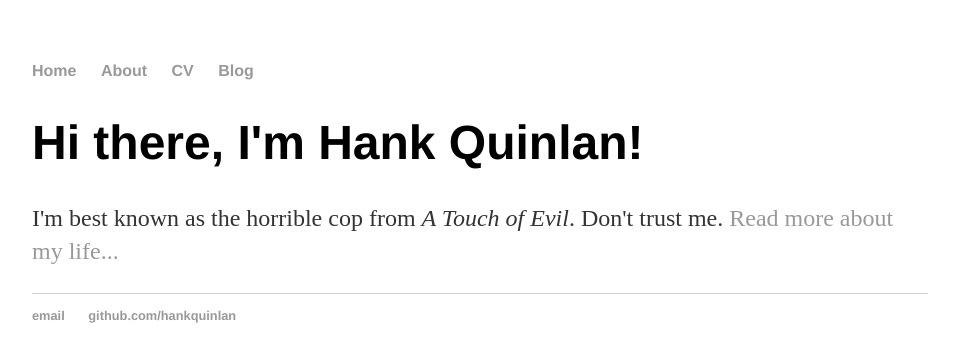
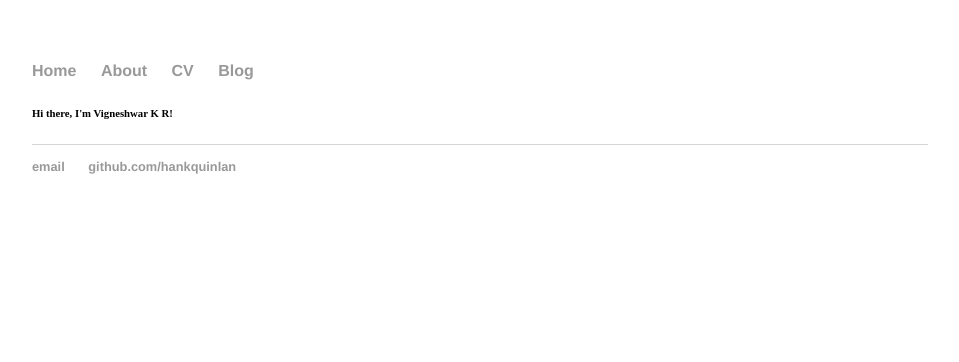
Before and after one commit to ToastCoder/toastcoder.github.io, a Jekyll site: the page built from index.html, in a window 1280 px wide. Shown: the top 362 px of the page, without its empty margins (160-1119 px from the left). Built offline with Jekyll 4.4.1, drawn with Linux system fonts in a browser that asks for light colours.

Commit message:
Update index.html

```diff
--- a/index.html
+++ b/index.html
@@ -4,6 +4,5 @@ title: Hank Quinlan, Horrible Cop
 ---
 
 		<div class="blurb">
-			<h1>Hi there, I'm Hank Quinlan!</h1>
-			<p>I'm best known as the horrible cop from <em>A Touch of Evil</em>. Don't trust me. <a href="/about">Read more about my life...</a></p>
+			<h6>Hi there, I'm Vigneshwar K R!</h6>
 		</div>
```
